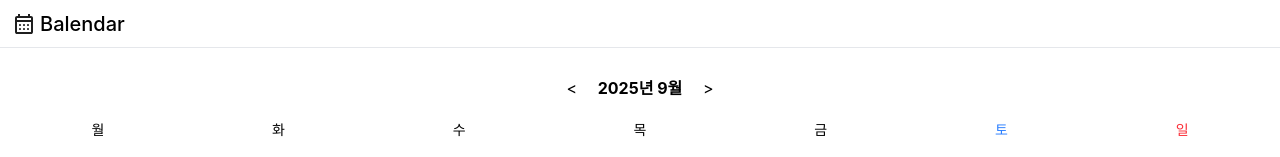
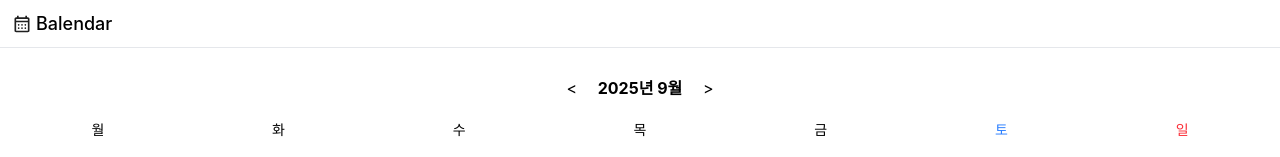
Before and after one commit to beurmuz/balendar, a React (Vite) app: page / in a window 1280 px wide. Shown: the top 157 px of the page. Built offline with nearby package versions, Linux system fonts and the light colour scheme; a web font is replaced by a local one.

Commit message:
#6 [dev] 선택한 칸 배경색 주기

```diff
--- a/src/features/calendar/components/MonthGrid.tsx
+++ b/src/features/calendar/components/MonthGrid.tsx
@@ -1,7 +1,7 @@
 import classNames from "classnames";
 import { getMonthGrid, isSameMonthAndYear } from "../../../shared/lib/date";
 import { useState } from "react";
-import { addMonths, startOfMonth } from "date-fns";
+import { addMonths, isSameDay, startOfMonth } from "date-fns";
 
 const WEEK_LABELS = ["월", "화", "수", "목", "금", "토", "일"];
 
@@ -16,11 +16,11 @@ function isToday(date: Date) {
 
 export default function MonthGrid() {
   const [chosenDate, setChosenDate] = useState(() => startOfMonth(new Date()));
+  const [selectedDate, setSelectedDate] = useState<Date | null>(null);
   const { start, weeks } = getMonthGrid(chosenDate);
 
   const goPrevMonth = () =>
     setChosenDate((date) => startOfMonth(addMonths(date, -1)));
-  //   const goToday = () => setChosenDate(startOfMonth(new Date()));
   const goNextMonth = () =>
     setChosenDate((date) => startOfMonth(addMonths(date, 1)));
 
@@ -61,6 +61,8 @@ export default function MonthGrid() {
           const weekend = day.getDay();
           const today = isToday(day);
 
+          const selected = selectedDate && isSameDay(day, selectedDate);
+
           // 달력에 표시되는 날짜 색상
           const colorClass = inMonth
             ? weekend === 0
@@ -75,6 +77,7 @@ export default function MonthGrid() {
               type="button"
               key={idx}
               className={"min-h-24 grid items-start justify-items-center p-1"}
+              onClick={() => inMonth && setSelectedDate(day)}
             >
               <span
                 className={classNames(
@@ -82,6 +85,7 @@ export default function MonthGrid() {
                   colorClass,
                   {
                     "bg-yellow-200 rounded-full": today, // 조건부 클래스: 조건식
+                    "bg-gray-200": selected,
                   }
                 )}
               >
--- a/src/shared/ui/Header.tsx
+++ b/src/shared/ui/Header.tsx
@@ -4,9 +4,9 @@ export default function Header() {
   return (
     <header className="w-full flex items-center h-12 px-3 py-2  border-b border-gray-200 gap-1 ">
       <div>
-        <img src={calendarLogo} alt="Calendar Logo" className="h-6 w-6" />
+        <img src={calendarLogo} alt="Calendar Logo" className="h-5 w-5" />
       </div>
-      <h1 className="text-xl font-medium">Balendar</h1>
+      <h1 className="text-lg font-medium">Balendar</h1>
     </header>
   );
 }
```
